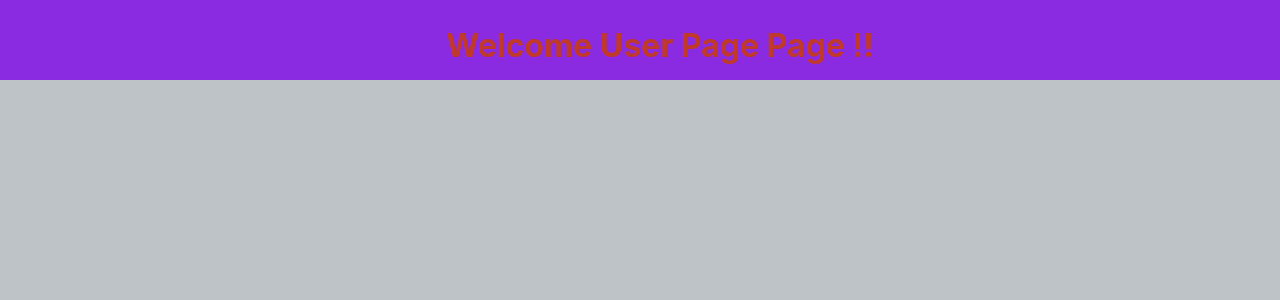
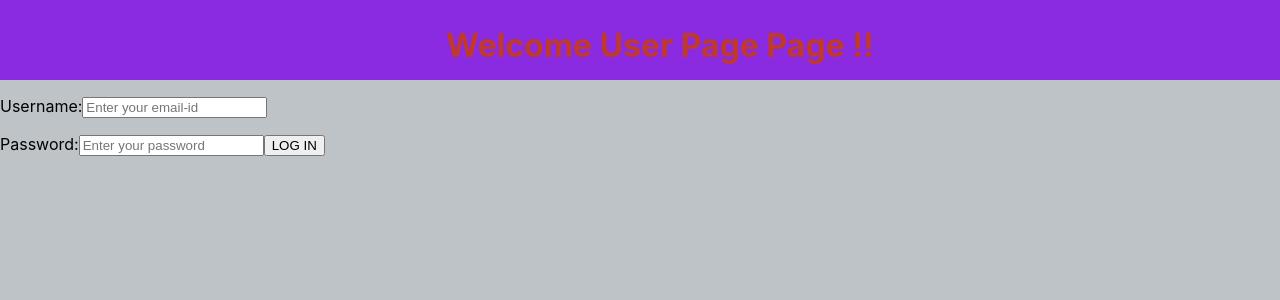
Before and after one commit to snehapoulose/hotel-management, a React (Create React App) app: page /user in a window 1280 px wide. Shown: the top 300 px of the page. Built offline with nearby package versions, Linux system fonts and the light colour scheme.

Commit message:
-completed user page (user form with validations) -added a page with list of hotels.

```diff
--- a/src/App.js
+++ b/src/App.js
@@ -1,5 +1,6 @@
 import{Routes,Route} from 'react-router-dom'
 import HomePage from './components/HomePage';
+import HotelList from './components/HotelList';
 import Admin from './pages/Admin';
 import HotelAdmin from './pages/HotelAdmin';
 import User from './pages/User';
@@ -12,6 +13,7 @@ function App() {
         <Route path='/user' element={<User/>}/>
         <Route path='/admin' element={<Admin/>}/>
         <Route path='/hotelAdmin' element={<HotelAdmin/>}/>
+        <Route path='/hotelList' element={<HotelList/>}/>
       </Routes>
     </div>
   );
--- /dev/null
+++ b/src/components/HotelList.js
@@ -0,0 +1,40 @@
+import React from "react";
+import Header from "./Header";
+import { useState, useEffect } from "react";
+import "../Styles/HomePage.css";
+import { Link } from "react-router-dom";
+
+export default function HotelList() {
+  const [hotelList, setHotelList] = useState([]);
+  useEffect(() => {
+    fetch("https://jsonplaceholder.typicode.com/users")
+      .then((res) => res.json())
+      .then((data) => setHotelList(data));
+  }, []);
+  return (
+    <div>
+      <Header name="Hotel List" />
+      <div className="home-container">
+        {hotelList.map((hotel) => (
+          <div>
+            <div className="home-content">
+              <h2>{hotel.name}</h2>
+            </div>
+            <div className="home-content">
+              <p>{hotel.address.city}</p>
+            </div>
+            <div className="home-content">
+              <p>{hotel.phone}</p>
+            </div>
+            <div className="home-content">
+              <p>{hotel.website}</p>
+            </div>
+            <div className="home-content">
+            <Link >Book Hotel</Link>
+            </div>
+          </div>
+        ))}
+      </div>
+    </div>
+  );
+}
--- a/src/pages/User.js
+++ b/src/pages/User.js
@@ -1,10 +1,91 @@
 import React from "react";
 import Header from "../components/Header";
+import { useState, useEffect } from "react";
+import { useNavigate } from "react-router-dom";
 
 export default function User() {
+  const [input, setInput] = useState({ email: "", password: "" });
+  const [formError, setFormError] = useState({});
+  const [isSubmit, setSubmit] = useState(false);
+  const navigate = useNavigate();
+
+  function handleChange(event) {
+    const name = event.target.name;
+    const value = event.target.value;
+    // setInput((values) => ({ ...values, [name]: value }));
+    setInput({ ...input, [name]: value });
+  }
+
+  function handleSubmit(event) {
+    event.preventDefault();
+    // alert(JSON.stringify(input, null, 2));
+    setFormError(validate(input));
+    setSubmit(true);
+  }
+  useEffect(() => {
+    console.log(formError);
+    if (Object.keys(formError).length === 0 && isSubmit) {
+      console.log(input);
+    }
+  }, [formError]);
+  const validate = (values) => {
+    const errors = {};
+    const emailRegex = /^[A-Z0-9._%+-]+@[A-Z0-9.-]+\.[A-Z]{2,4}$/i;
+    const passwordRegex =
+      /^(?=.*[a-z])(?=.*[A-Z])(?=.*[0-9])(?=.*[!@#\$%\^&\*])(?=.{8,})/;
+    if (!values.email) {
+      errors.email = "Email -id is required";
+    } else if (!emailRegex.test(values.email)) {
+      errors.email = "This is not a valid email format";
+    }
+    if (!values.password) {
+      errors.password = "Password is required";
+    } else if (!passwordRegex.test(values.password)) {
+      errors.password = "This is not a valid password format";
+    } else {
+      navigate("/hotelList");
+    }
+    return errors;
+  };
+  // console.log(input);
   return (
     <div>
-      <Header name = "User Page"/>
+      <Header name="User Page" />
+      {/* {Object.keys(formError).length === 0 && isSubmit ?(
+        <div>
+          Signed In successful
+        </div>
+        // <Navigate to="/admin"/>
+      ):(
+        <pre>{JSON.stringify(input,undefined,2)}</pre>
+      )
+      } */}
+
+      <form onSubmit={handleSubmit}>
+        <p>{formError.email}</p>
+        <label>
+          Username:
+          <input
+            type="email"
+            placeholder="Enter your email-id"
+            name="email"
+            value={input.email}
+            onChange={handleChange}
+          />
+        </label>
+        <p>{formError.password}</p>
+        <label>
+          Password:
+          <input
+            type="password"
+            placeholder="Enter your password"
+            name="password"
+            value={input.password}
+            onChange={handleChange}
+          />
+        </label>
+        <button type="submit">LOG IN</button>
+      </form>
     </div>
   );
 }
```
